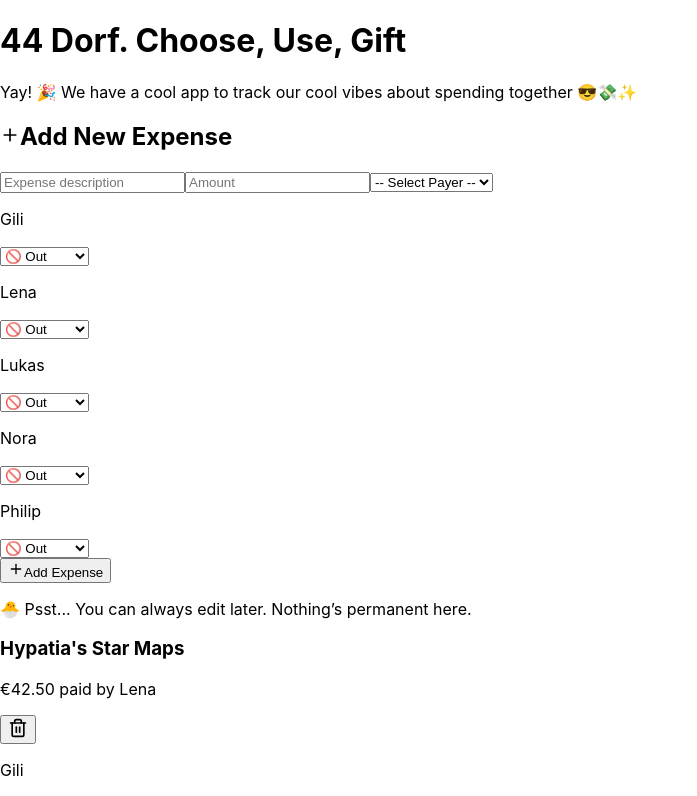
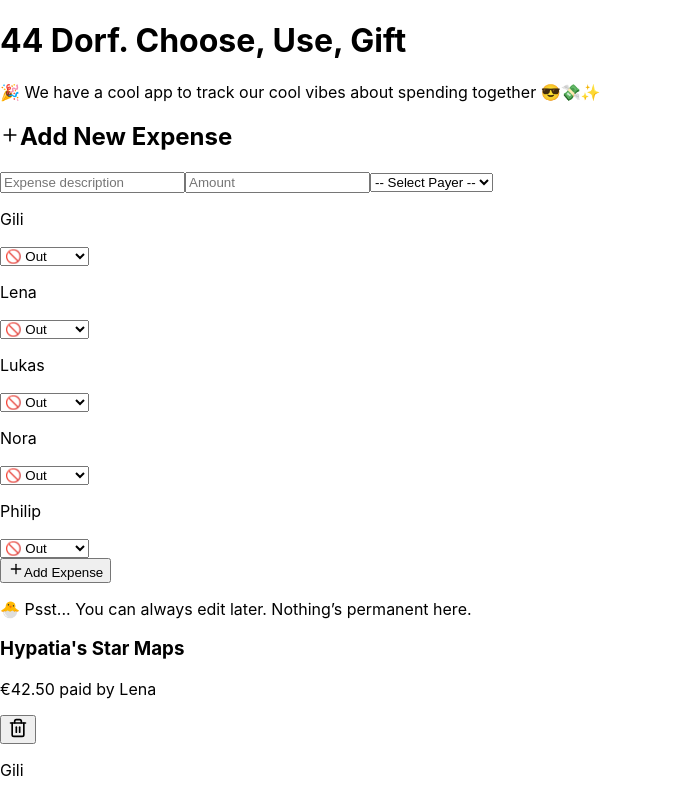
Before and after one commit to Gilganit/44-CUG, a React (Create React App) app: page / in a window 1280 px wide. Shown: the top 796 px of the page, without its empty margins (0-697 px from the left). Built offline with nearby package versions, Linux system fonts and the light colour scheme.

Commit message:
another try to spread from left

```diff
--- a/src/App.js
+++ b/src/App.js
@@ -206,17 +206,17 @@ const ExpenseSharingApp = () => {
   };
 
   return (
-    <div className="w-screen min-h-screen bg-gradient-to-r from-purple-50 via-white to-green-50 flex justify-center items-start p-10">
-      <div className="w-full max-w-7xl bg-white rounded-lg shadow-lg p-8">
-        <div className="mb-8">
+    <div className="w-screen h-screen bg-gradient-to-br from-pink-50 via-white to-blue-50 flex justify-center items-center p-8">
+      <div className="flex flex-col w-full max-w-screen-xl bg-white rounded-xl shadow-xl p-8">
+        <div className="mb-8 text-center">
           <h1 className="text-4xl font-bold text-gray-900 mb-2">44 Dorf. Choose, Use, Gift</h1>
-          <p className="text-gray-600 text-lg">
-            Yay! 🎉 We have a cool app to track our cool vibes about spending together 😎💸✨
+          <p className="text-gray-700 text-lg">
+            🎉 We have a cool app to track our cool vibes about spending together 😎💸✨
           </p>
         </div>
 
         {/* Add New Expense */}
-        <div className="bg-gray-50 p-6 rounded-lg mb-8 shadow hover:shadow-lg transition-all duration-300">
+        <div className="bg-gray-50 p-6 rounded-lg mb-8 shadow hover:shadow-lg transition">
           <h2 className="text-2xl font-semibold mb-4 flex items-center gap-2">
             <Plus size={20} />
             Add New Expense
@@ -294,7 +294,7 @@ const ExpenseSharingApp = () => {
             return (
               <div
                 key={expense.id}
-                className="bg-white border rounded-lg p-4 shadow hover:shadow-lg transition-all duration-300"
+                className="bg-white border rounded-lg p-4 shadow hover:shadow-lg transition"
               >
                 <div className="flex justify-between items-start mb-4">
                   <div>
```
